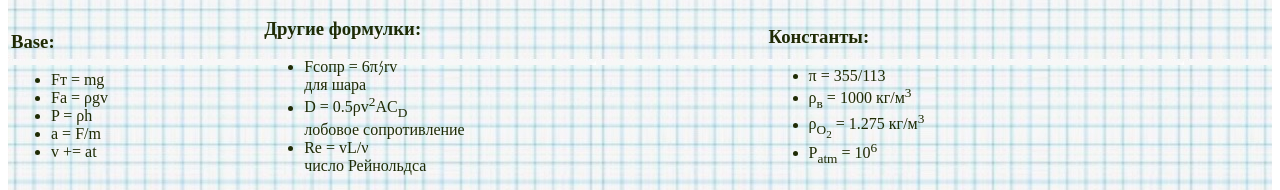
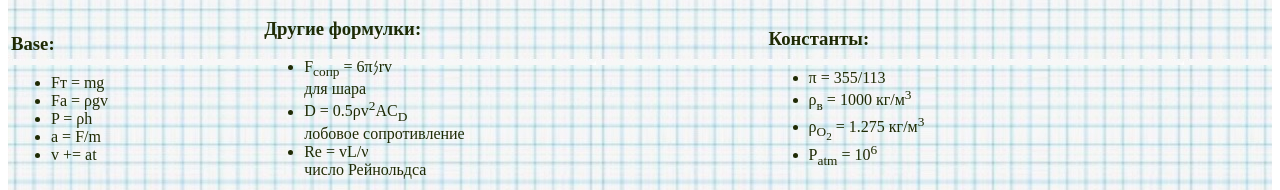
Before and after one commit to AlexLexa32/fish_model, a plain HTML site: page index.html in a window 1280 px wide. Shown: the part 689-879 px from the top of the page. Drawn offline with Linux system fonts and the light colour scheme.

Commit message:
Update index.html

```diff
--- a/index.html
+++ b/index.html
@@ -33,7 +33,7 @@
                     <td width = 40%>
                         <h3>Другие формулки:</h3>
                         <ul>
-                            <li>Fсопр = 6π𐤍rv<br/>для шара</li>
+                            <li>F<sub>сопр</sub> = 6π𐤍rv<br/>для шара</li>
                             <li>D = 0.5ρv<sup>2</sup>AC<sub>D</sub><br/>лобовое сопротивление</li>
                             <li>Re = vL/ν<br/>число Рейнольдса</li>
                         </ul>
```
